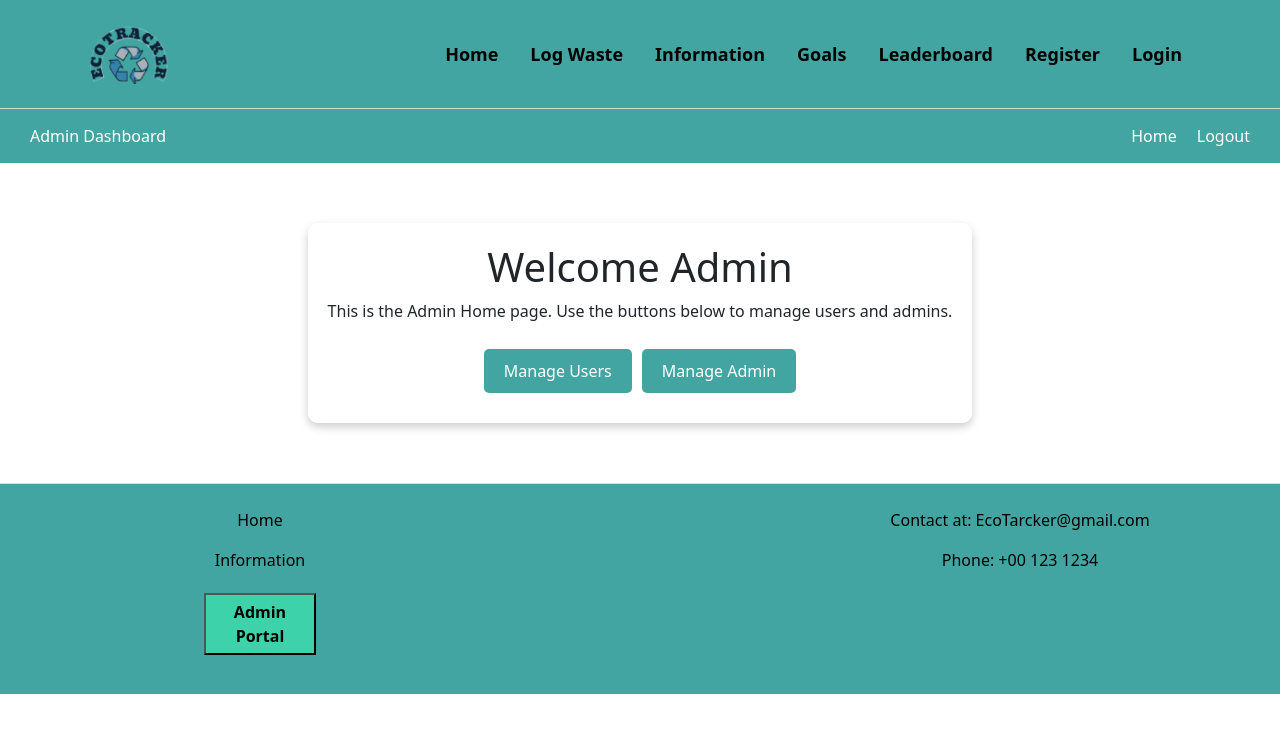
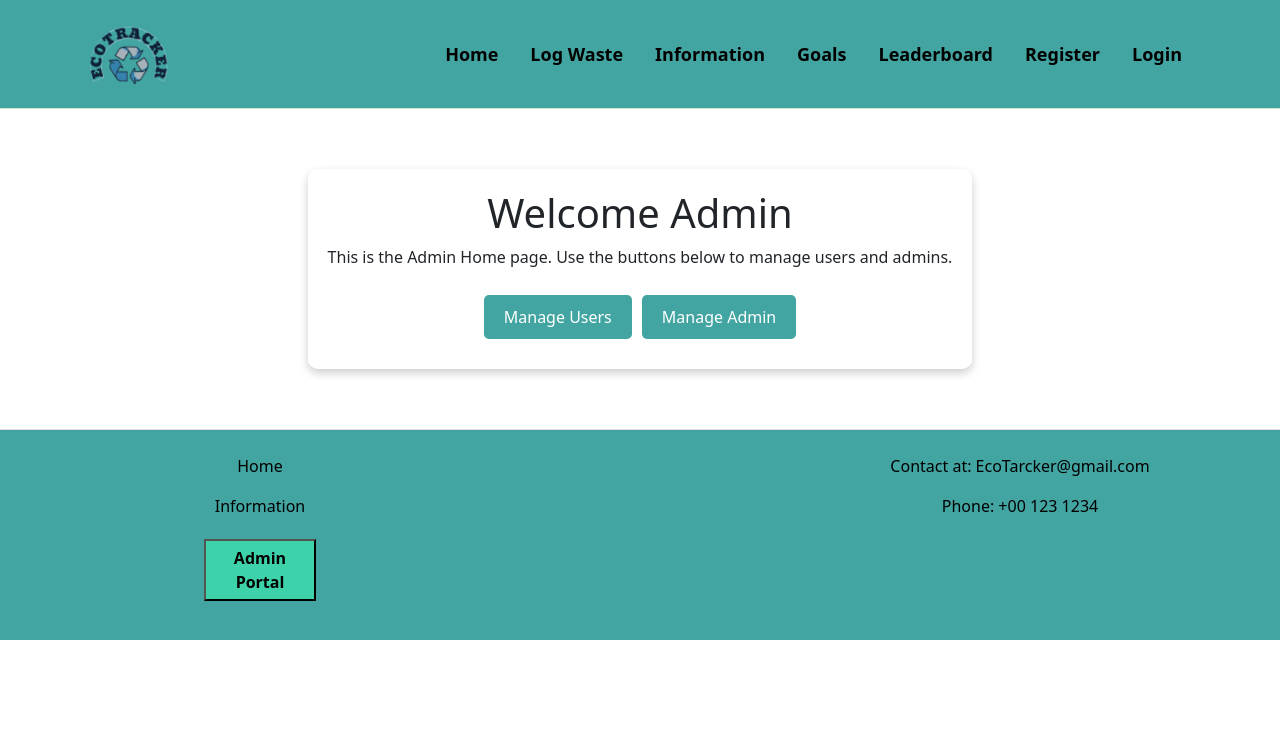
Before and after one commit to FionnOReilly/EcoTrack-GroupProject, a Vue app in the folder vue-frontend/: page /AdminDashboard in a window 1280 px wide. Shown: the top 732 px of the page. Built offline with nearby package versions, Linux system fonts and the light colour scheme; the HTML template or start-up script is replaced by a standard one.

Commit message:
route fix

```diff
--- a/vue-frontend/src/components/AdminDashboard.vue
+++ b/vue-frontend/src/components/AdminDashboard.vue
@@ -1,13 +1,6 @@
 <template>
   <div class="admin-dashboard">
-    <!-- Navbar -->
-    <nav class="navbar">
-      <div><a href="#">Admin Dashboard</a></div>
-      <div>
-        <a href="/AdminHome.vue">Home</a>
-        <a href="#">Logout</a>
-      </div>
-    </nav>
+
 
     <!-- Hero Section -->
     <div class="hero-container">
```
Also changed, not shown: 1 other file (tests, documents, lock files or other folders).
